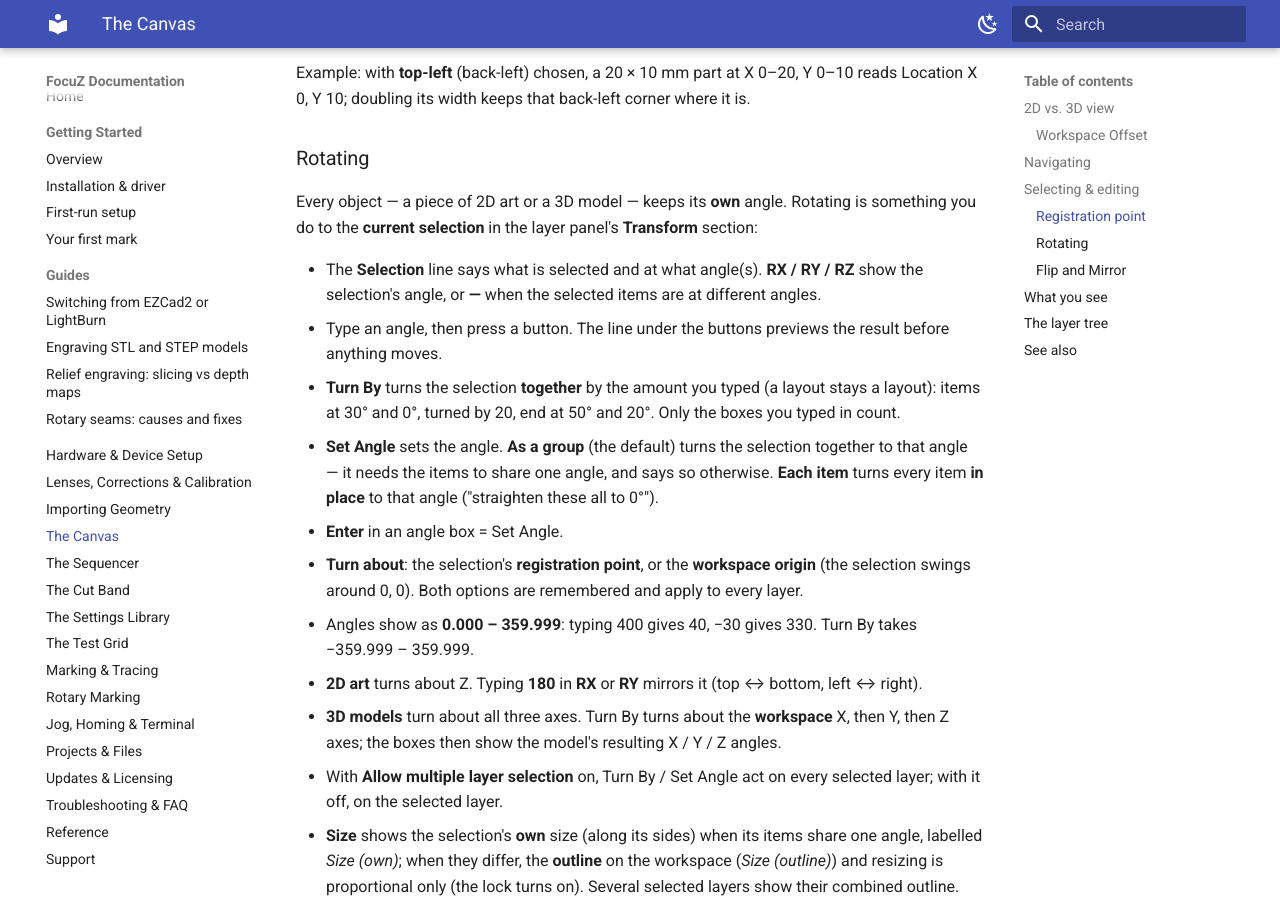
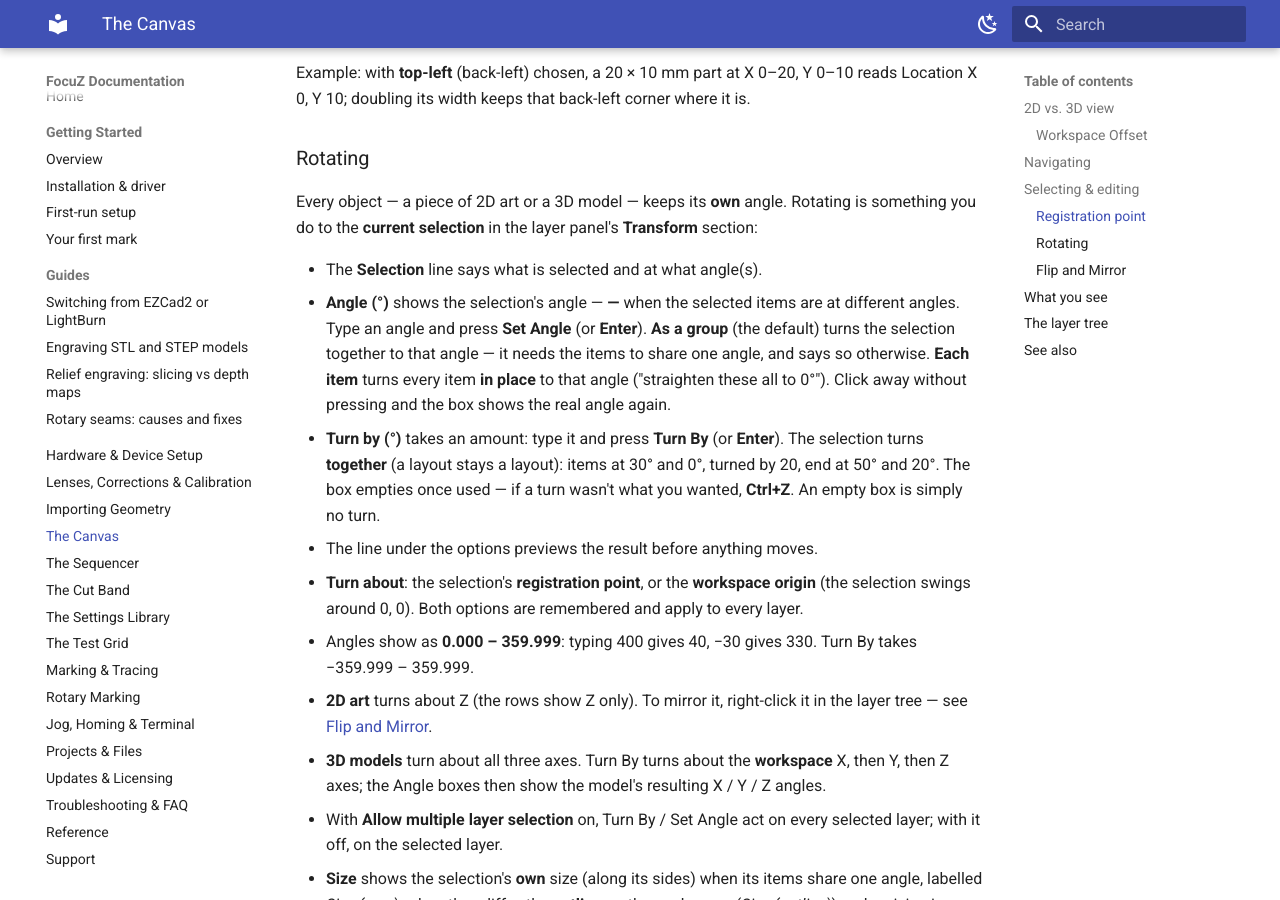
Before and after one commit to Lokahi-Shop/focuz-docs, an MkDocs documentation site: the page built from docs/canvas.md, in a window 1280 px wide and 900 px high, scrolled down 2893 px. Built offline with MkDocs 1.6.1 and Material for MkDocs 9.7.7, drawn with Linux system fonts in a browser that asks for light colours.

Commit message:
Rotating: separate Angle and Turn by boxes; 2D mirrors from the layer tree
Co-Authored-By: Claude Opus 5.5 <noreply@anthropic.com>

```diff
--- a/docs/canvas.md
+++ b/docs/canvas.md
@@ -97,21 +97,22 @@ doubling its width keeps that back-left corner where it is.
 Every object — a piece of 2D art or a 3D model — keeps its **own** angle. Rotating is something you do to the
 **current selection** in the layer panel's **Transform** section:
 
-- The **Selection** line says what is selected and at what angle(s). **RX / RY / RZ** show the selection's angle,
-  or **—** when the selected items are at different angles.
-- Type an angle, then press a button. The line under the buttons previews the result before anything moves.
-  - **Turn By** turns the selection **together** by the amount you typed (a layout stays a layout): items at 30°
-    and 0°, turned by 20, end at 50° and 20°. Only the boxes you typed in count.
-  - **Set Angle** sets the angle. **As a group** (the default) turns the selection together to that angle — it
-    needs the items to share one angle, and says so otherwise. **Each item** turns every item **in place** to
-    that angle ("straighten these all to 0°").
-  - **Enter** in an angle box = Set Angle.
+- The **Selection** line says what is selected and at what angle(s).
+- **Angle (°)** shows the selection's angle — **—** when the selected items are at different angles. Type an angle
+  and press **Set Angle** (or **Enter**). **As a group** (the default) turns the selection together to that angle —
+  it needs the items to share one angle, and says so otherwise. **Each item** turns every item **in place** to that
+  angle ("straighten these all to 0°"). Click away without pressing and the box shows the real angle again.
+- **Turn by (°)** takes an amount: type it and press **Turn By** (or **Enter**). The selection turns **together**
+  (a layout stays a layout): items at 30° and 0°, turned by 20, end at 50° and 20°. The box empties once used — if a
+  turn wasn't what you wanted, **Ctrl+Z**. An empty box is simply no turn.
+- The line under the options previews the result before anything moves.
 - **Turn about**: the selection's **registration point**, or the **workspace origin** (the selection swings around
   0, 0). Both options are remembered and apply to every layer.
 - Angles show as **0.000 – 359.999**: typing 400 gives 40, −30 gives 330. Turn By takes −359.999 – 359.999.
-- **2D art** turns about Z. Typing **180** in **RX** or **RY** mirrors it (top ↔ bottom, left ↔ right).
-- **3D models** turn about all three axes. Turn By turns about the **workspace** X, then Y, then Z axes; the boxes
-  then show the model's resulting X / Y / Z angles.
+- **2D art** turns about Z (the rows show Z only). To mirror it, right-click it in the layer tree — see
+  [Flip and Mirror](#flip-and-mirror).
+- **3D models** turn about all three axes. Turn By turns about the **workspace** X, then Y, then Z axes; the Angle
+  boxes then show the model's resulting X / Y / Z angles.
 - With **Allow multiple layer selection** on, Turn By / Set Angle act on every selected layer; with it off, on
   the selected layer.
 - **Size** shows the selection's **own** size (along its sides) when its items share one angle, labelled
```
